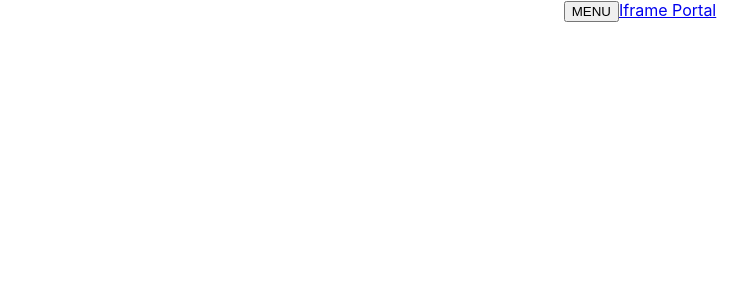
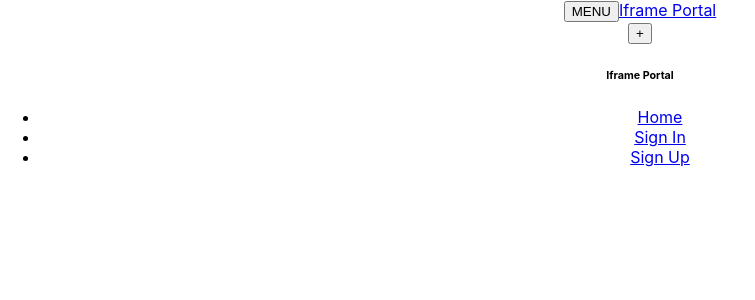
Before and after one commit to praveen-thayikkattil/iframe-portal, a React (Create React App) app: page / in a window 1280 px wide. Shown: the top 300 px of the page, without its empty margins (0-755 px from the left). Built offline with nearby package versions, Linux system fonts and the light colour scheme.

Commit message:
Navbar with dummy pre-router links

```diff
--- a/src/App.js
+++ b/src/App.js
@@ -7,6 +7,18 @@ function App() {
         <button className="nav-open">MENU</button>
 
         <a className="app-logo" href='/'>Iframe Portal</a>
+
+        <nav id="main-nav" className='sidebar-active'>
+              <button className="nav-close">+</button>
+
+              <h6 className="logo-text">Iframe Portal</h6>
+
+              <ul>
+                <li><a href='/'>Home</a></li>
+                <li><a href='/sign-in'>Sign In</a></li>
+                <li><a href='/sign-up'>Sign Up</a></li>
+              </ul>
+            </nav>
       </div>
     </div>
   );
```
